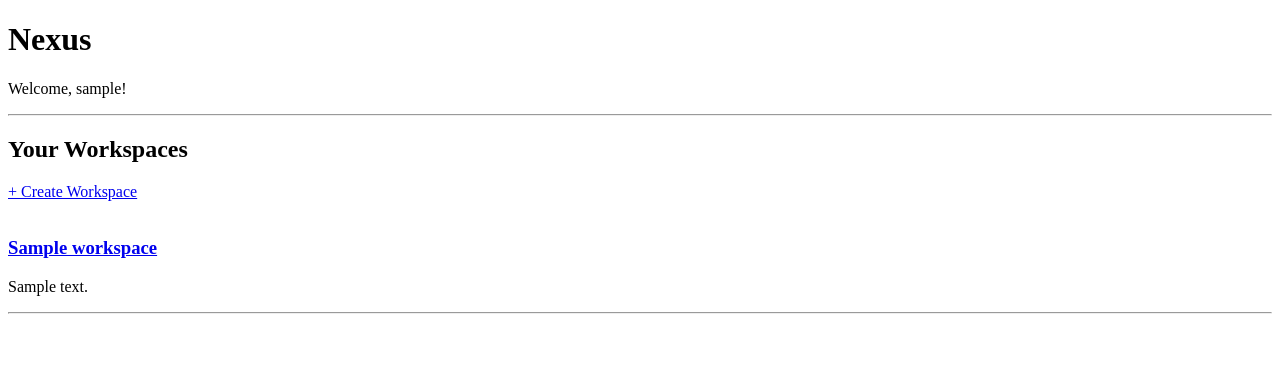
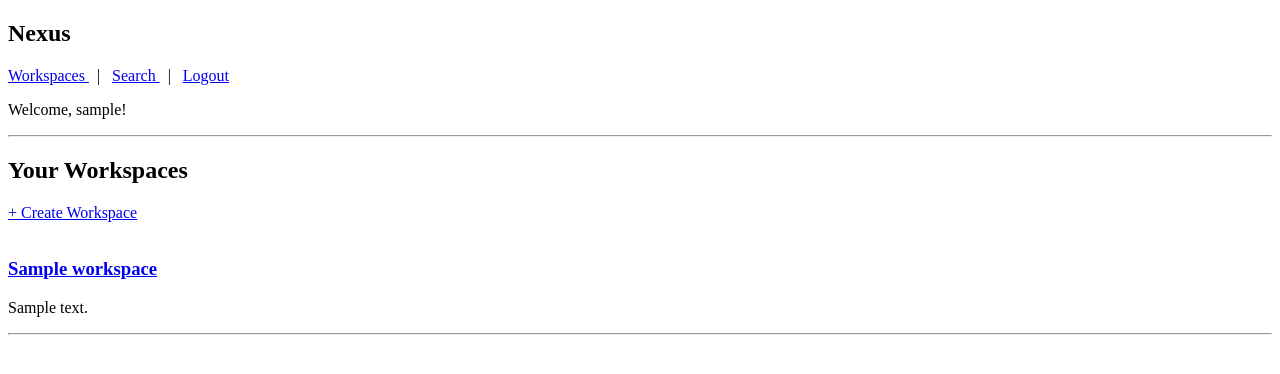
Before and after one commit to hindugourishetti3-cell/Nexus, a Flask app: page /workspaces in a window 1280 px wide. Shown: the top 374 px of the page. Run offline with Flask 3, Linux system fonts and the light colour scheme; a user stored in the database is signed in; tables that the repository leaves empty hold one stand-in row (values such as "Sample post").

Commit message:
Add navigation bar

```diff
--- a/app/templates/workspaces.html
+++ b/app/templates/workspaces.html
@@ -6,9 +6,29 @@
 
 <body>
 
+    <nav>
+
     <h1>Nexus</h1>
 
-    <p>Welcome, {{ current_user.username }}!</p>
+    <a href="{{ url_for('workspace.workspaces') }}">
+        Workspaces
+    </a>
+
+    &nbsp; | &nbsp;
+
+    <a href="{{ url_for('workspace.search') }}">
+        Search
+    </a>
+
+    &nbsp; | &nbsp;
+
+    <a href="{{ url_for('auth.logout') }}">
+        Logout
+    </a>
+
+</nav>
+
+<p>Welcome, {{ current_user.username }}!</p>
 
     <hr>
 
```
